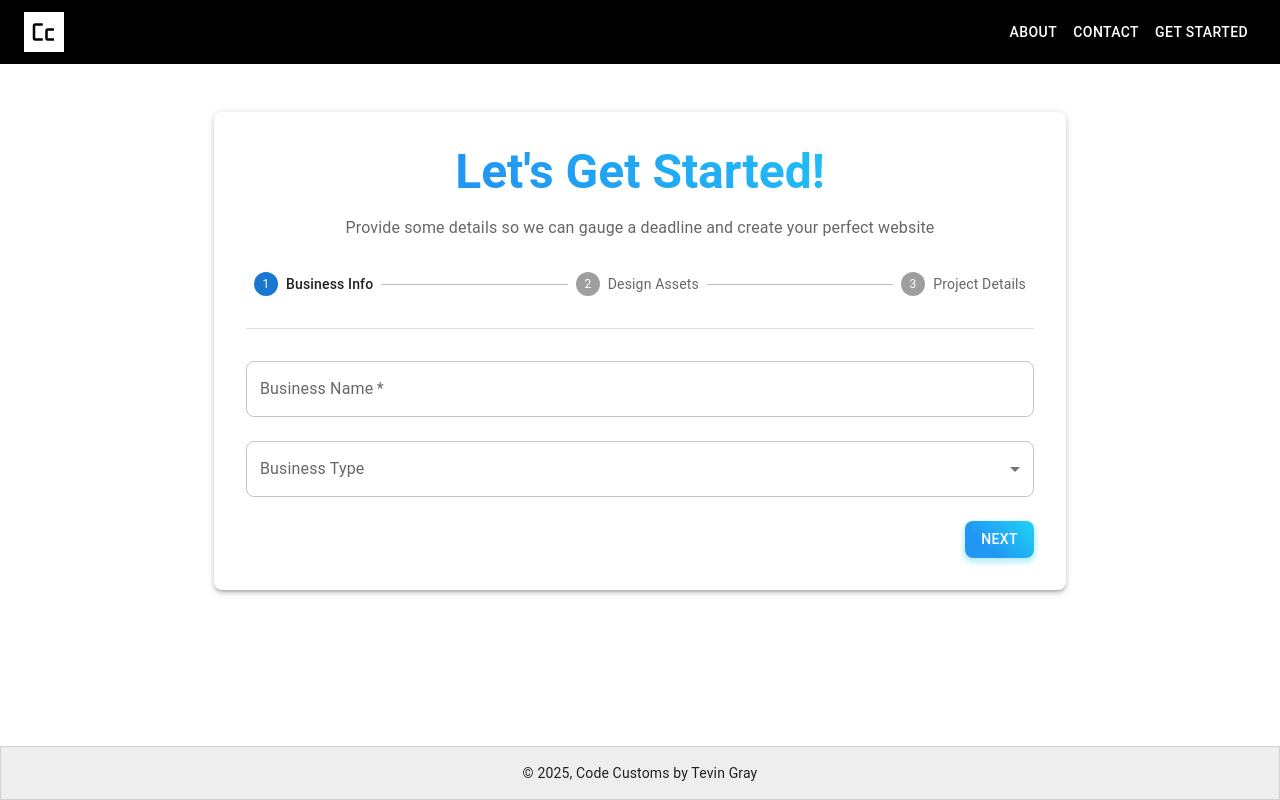
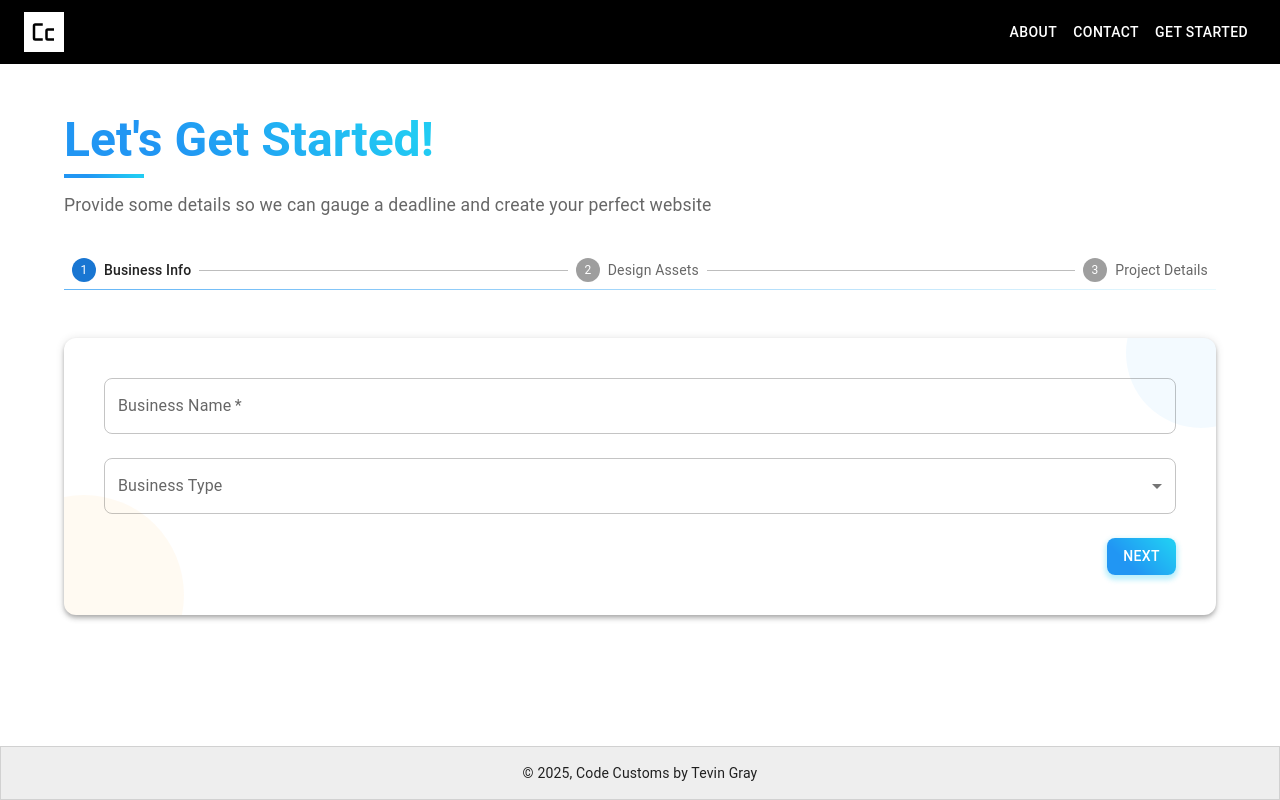
Before and after one commit to tjgray94/CodeCustoms, a Next.js app in the folder code-customs/: page /get-started in a window 1280 px wide. Built offline with nearby package versions, Linux system fonts and the light colour scheme.

Commit message:
Updated design for get-started page

```diff
--- a/code-customs/src/app/get-started/page.tsx
+++ b/code-customs/src/app/get-started/page.tsx
@@ -2,7 +2,7 @@
 
 import Footer from "../components/Footer";
 import Navbar from "../components/Navbar";
-import { Box, Typography, Container, TextField, Button, Stack, MenuItem, InputLabel, Select, FormControl, Paper, Stepper, Step, StepLabel, Divider, Chip } from "@mui/material";
+import { Box, Typography, Container, TextField, Button, Stack, MenuItem, InputLabel, Select, FormControl, Paper, Stepper, Step, StepLabel, Chip } from "@mui/material";
 import { useForm, Controller } from "react-hook-form";
 import axios from "axios";
 import { useState, useRef } from "react";
@@ -84,32 +84,118 @@ export default function GetStartedPage() {
     <Box sx={{ display: "flex", flexDirection: "column", minHeight: "100vh" }}>
       <Navbar />
 
-      <Container maxWidth="md" sx={{ flex: 1, mt: 6, mb: 8 }}>
-        <Paper elevation={3} sx={{ p: 4, borderRadius: 2 }}>
-          <Typography variant="h3" align="center" gutterBottom sx={{
-            fontWeight: 600,
+      <Container maxWidth="lg" sx={{ flex: 1, mt: 6, mb: 8 }}>
+        <Box sx={{ position: 'relative' }}>
+          <Typography
+            variant="h3"
+            align="left"
+            gutterBottom
+            sx={{
+              fontWeight: 700,
               background: 'linear-gradient(45deg, #2196F3 30%, #21CBF3 90%)',
               backgroundClip: 'text',
               textFillColor: 'transparent',
-            mb: 2
-          }}>
+              mb: 3,
+              position: 'relative',
+              display: 'inline-block',
+              '&::after': {
+                content: '""',
+                position: 'absolute',
+                bottom: -10,
+                left: 0,
+                width: '80px',
+                height: '4px',
+                background: 'linear-gradient(45deg, #2196F3 30%, #21CBF3 90%)',
+              }
+            }}
+          >
             Let&apos;s Get Started!
           </Typography>
 
-          <Typography variant="body1" align="center" sx={{ mb: 4, color: 'text.secondary' }}>
+          <Typography
+            variant="body1"
+            sx={{
+              mb: 5,
+              color: 'text.secondary',
+              maxWidth: '700px',
+              fontSize: '1.1rem'
+            }}
+          >
             Provide some details so we can gauge a deadline and create your perfect website
           </Typography>
 
-          <Stepper activeStep={activeStep} sx={{ mb: 4 }}>
+          <Box
+            sx={{
+              position: 'relative',
+              mb: 6,
+              pb: 1,
+              '&::before': {
+                content: '""',
+                position: 'absolute',
+                bottom: 0,
+                left: 0,
+                right: 0,
+                height: '1px',
+                background: 'linear-gradient(to right, rgba(33, 150, 243, 0.7), rgba(33, 203, 243, 0.1))',
+              }
+            }}
+          >
+            <Stepper
+              activeStep={activeStep}
+              sx={{
+                '& .MuiStepLabel-root': {
+                  color: '#1976d2'
+                },
+                '& .MuiStepIcon-root.Mui-active': {
+                  color: '#1976d2'
+                },
+                '& .MuiStepIcon-root.Mui-completed': {
+                  color: '#4caf50'
+                }
+              }}
+            >
               {steps.map((label) => (
                 <Step key={label}>
                   <StepLabel>{label}</StepLabel>
                 </Step>
               ))}
             </Stepper>
+          </Box>
 
-          <Divider sx={{ mb: 4 }} />
+          <Paper
+            elevation={4}
+            sx={{
+              p: 5,
+              borderRadius: 3,
+              background: 'white',
+              position: 'relative',
+              overflow: 'hidden'
+            }}
+          >
+            {/* Decorative elements */}
+            <Box sx={{
+              position: 'absolute',
+              top: -60,
+              right: -60,
+              width: 150,
+              height: 150,
+              borderRadius: '50%',
+              background: 'rgba(33, 150, 243, 0.05)',
+              zIndex: 0
+            }} />
 
+            <Box sx={{
+              position: 'absolute',
+              bottom: -80,
+              left: -80,
+              width: 200,
+              height: 200,
+              borderRadius: '50%',
+              background: 'rgba(255, 152, 0, 0.05)',
+              zIndex: 0
+            }} />
+
+            <Box sx={{ position: 'relative', zIndex: 1 }}>
               <form onSubmit={handleSubmit(onSubmit)}>
             {activeStep === 0 && (
               <Stack spacing={3}>
@@ -386,9 +472,16 @@ export default function GetStartedPage() {
                     variant="contained"
                     color="primary"
                     sx={{
-                      borderRadius: 2,
+                      borderRadius: 50,
+                      px: 4,
+                      py: 1.2,
                       background: 'linear-gradient(45deg, #2196F3 30%, #21CBF3 90%)',
-                      boxShadow: '0 3px 5px 2px rgba(33, 203, 243, .3)',
+                      boxShadow: '0 4px 10px rgba(33, 150, 243, 0.3)',
+                      '&:hover': {
+                        boxShadow: '0 6px 14px rgba(33, 150, 243, 0.4)',
+                        transform: 'translateY(-2px)'
+                      },
+                      transition: 'all 0.3s ease'
                     }}
                   >
                     Submit Project Details
@@ -397,7 +490,9 @@ export default function GetStartedPage() {
               </Stack>
             )}
               </form>
+            </Box>
           </Paper>
+        </Box>
       </Container>
 
       <Footer />
```
Lines whose indentation alone changed are shown as unchanged.
